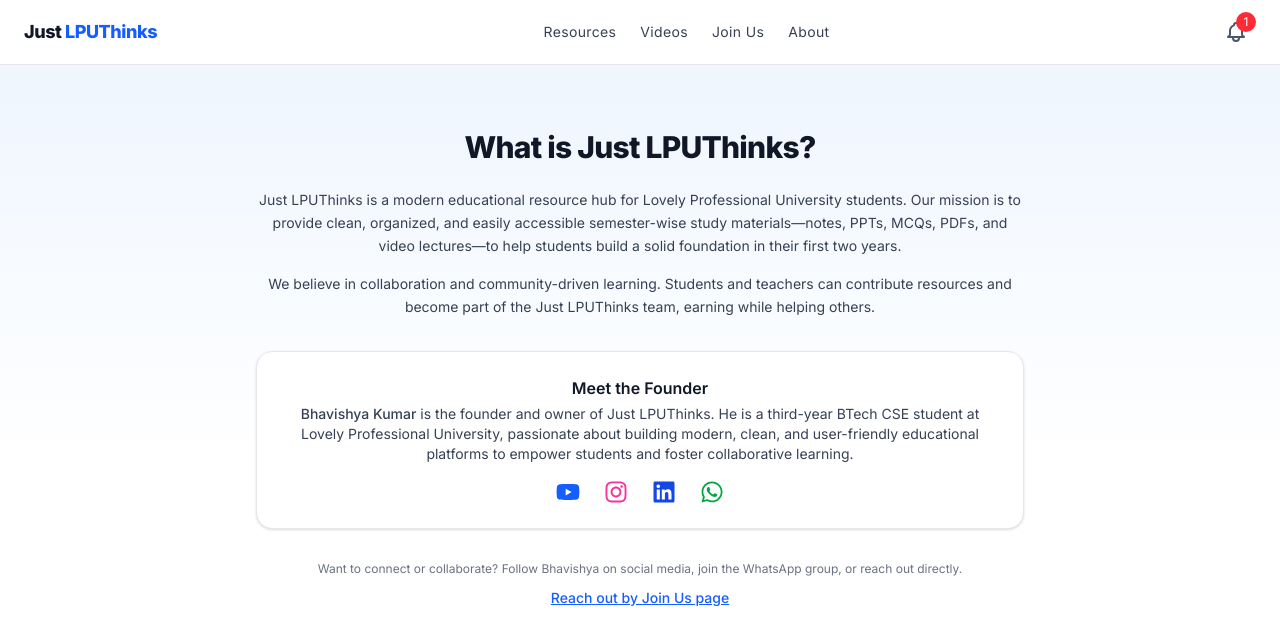
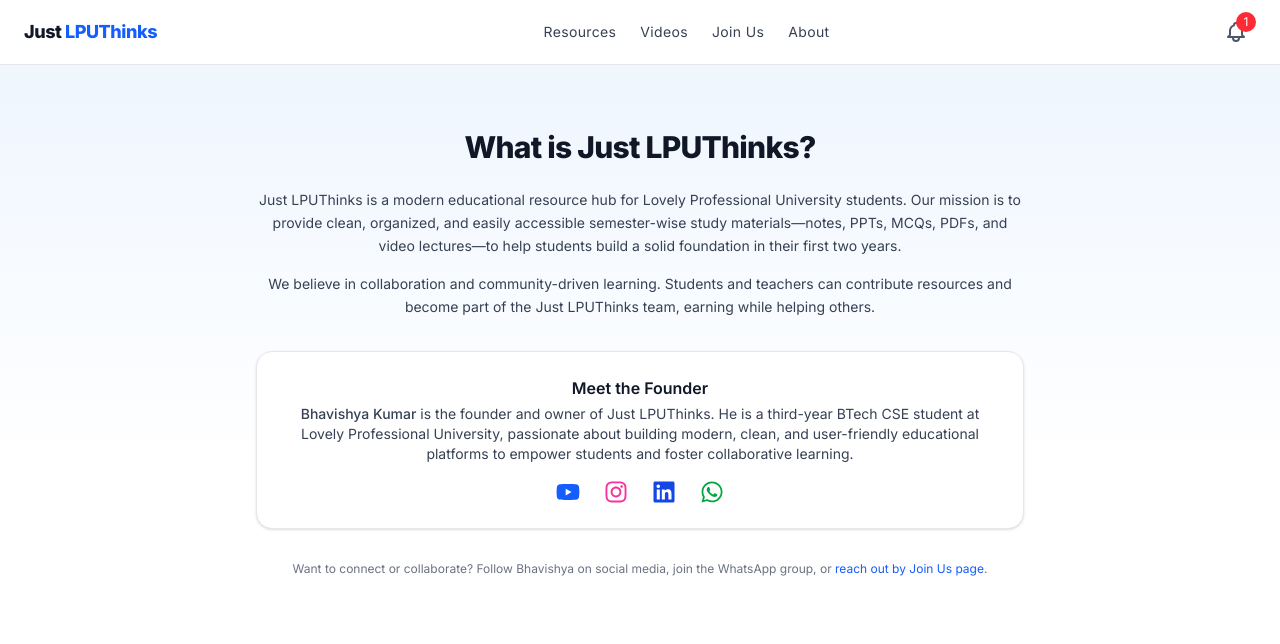
Before and after one commit to innovatewithkishlay/JUST_LPU_THINGS, a Next.js app in the folder just-lputhinks/: page /about in a window 1280 px wide. Shown: the top 644 px of the page. Built offline with nearby package versions, Linux system fonts and the light colour scheme.

Commit message:
fix: add 'reach out by Join Us page' link inline in about page connection line

```diff
--- a/just-lputhinks/src/app/about/page.tsx
+++ b/just-lputhinks/src/app/about/page.tsx
@@ -2,7 +2,6 @@
 
 import { motion } from '@/lib/motion';
 import { FaYoutube, FaInstagram, FaLinkedin, FaWhatsapp } from 'react-icons/fa';
-import Link from "next/link";
 
 export default function AboutPage() {
   return (
@@ -61,14 +60,9 @@ export default function AboutPage() {
           className="text-center"
         >
           <p className="text-gray-500 text-xs mb-2">
-            Want to connect or collaborate? Follow Bhavishya on social media, join the WhatsApp group, or reach out directly.
-          </p>
-          <Link
-            href="/join"
-            className="text-blue-600 underline text-sm font-medium hover:text-blue-800 transition"
-          >
-            Reach out by Join Us page
-          </Link>
+  Want to connect or collaborate? Follow Bhavishya on social media, join the WhatsApp group, or <a href="/join" className="text-blue-600 ">reach out by Join Us page</a>.
+</p>
+
         </motion.div>
       </motion.section>
     </main>
```
